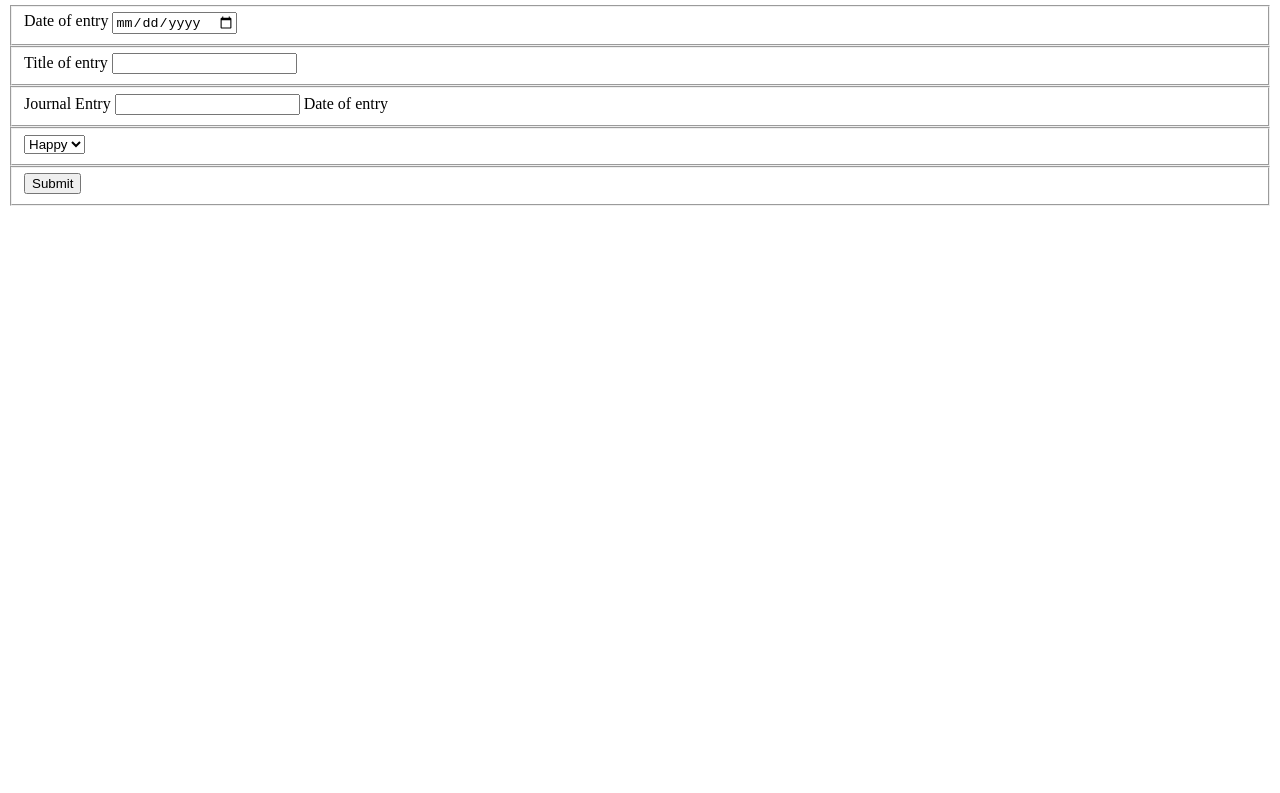
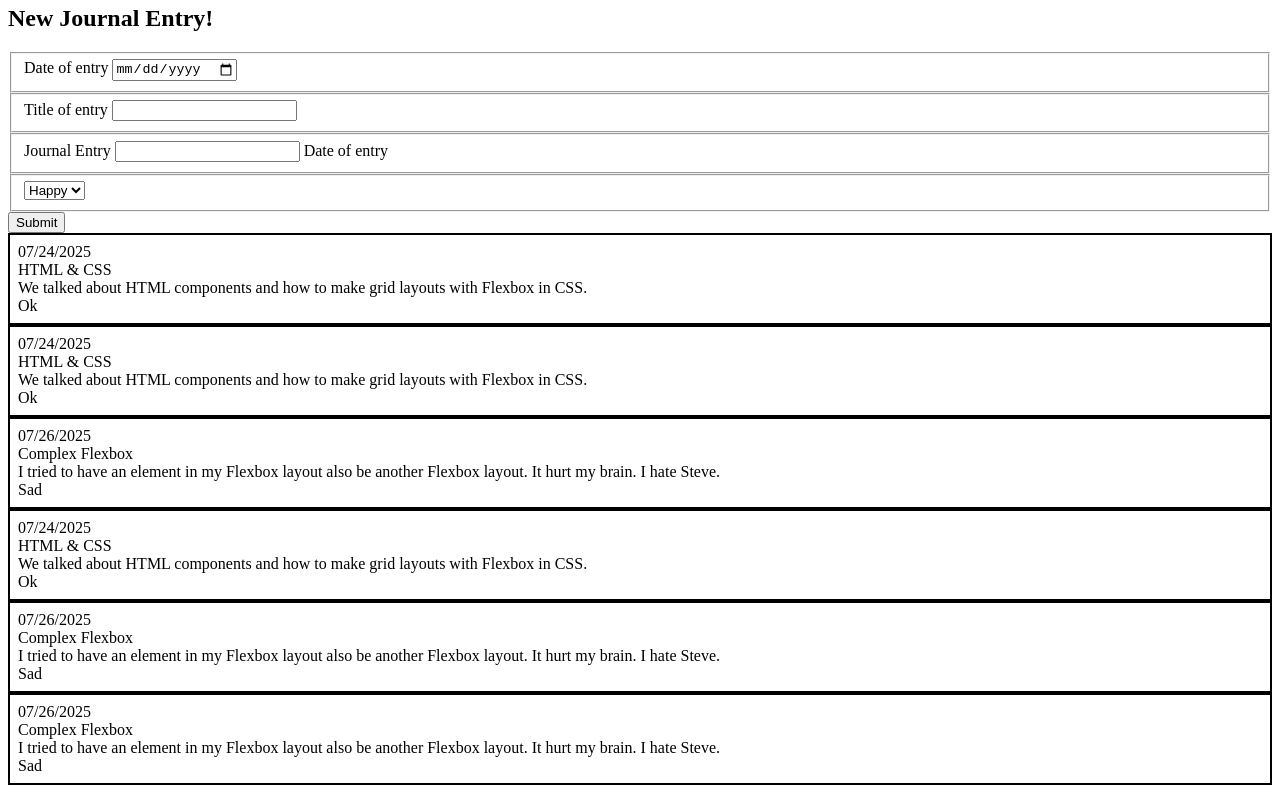
Before and after one commit to mswinkels09/Daily-Journal, a plain HTML site: page index.html in a window 1280 px wide. Shown: the part 88-881 px from the top of the page. Before the commit the page ends 800 px from the top, so only its background shows below. Drawn offline with Linux system fonts and the light colour scheme.

Commit message:
automated journal entry to DOM

```diff
--- a/index.html
+++ b/index.html
@@ -10,40 +10,45 @@
     <header class="header">
         <img class="logo" href="" alt="logo" />
         <section class="header__title">
-            <h1></h1>
+            <h1>Life on the Daily</h1>
         </section>
     </header>
     <main>
-        <h2>Life on the Daily</h2>
+        <article class="entry__form">
+            <h2>New Journal Entry!</h2>
             <form action="">
                 <fieldset>
                     <label for="journalDate">Date of entry</label>
-                <input type="date" name="journalDate" id="journalDate">
+                    <input type="date" name="journalDate" id="newJournalDate">
                 </fieldset>
                 <fieldset>
                     <label for="journalTitle">Title of entry</label>
-                <input type="text" name="journalTitle" id="journalTitle">
+                    <input type="text" name="journalTitle" id="newJournalTitle">
                 </fieldset>
                 <fieldset>
                     <label for="journalEntry">Journal Entry</label>
-                <input type="text" name="journalEntry" id="journalEntry">
+                    <input type="text" name="journalEntry" id="newJournalEntry">
                     <label for="journalDate">Date of entry</label>
                 </fieldset>
                 <fieldset>
-                <select name="journalMood" id="journalMood">
+                    <select name="journalMood" id="newJournalMood">
                         <option value="Happy">Happy</option>
                         <option value="Sad">Sad</option>
                         <option value="Angry">Angry</option>
                     </select>
                 </fieldset>
-            <fieldset>
-                <input type="submit" value="Submit">
-            </fieldset>
+                <input type="submit" value="Submit" class="button__submit">
             </form>
+        </article>
+        <article class="entries">
 
+        </article>
     </main>
     <footer>
 
     </footer>
+
+    <script type="module" src="./scripts/main.js"></script>
+
 </body>
 </html>
--- /dev/null
+++ b/scripts/JournalDataProvider.js
@@ -0,0 +1,31 @@
+const journal = [
+    {
+        id: 1,
+        date: "07/24/2025",
+        concept: "HTML & CSS",
+        entry: "We talked about HTML components and how to make grid layouts with Flexbox in CSS.",
+        mood: "Ok"
+    },
+    {
+        id: 2,
+        date: "07/26/2025",
+        concept: "Complex Flexbox",
+        entry: "I tried to have an element in my Flexbox layout also be another Flexbox layout. It hurt my brain. I hate Steve.",
+        mood: "Sad"
+    },
+    {
+        id: 3,
+        date: "07/26/2025",
+        concept: "Complex Flexbox",
+        entry: "I tried to have an element in my Flexbox layout also be another Flexbox layout. It hurt my brain. I hate Steve.",
+        mood: "Sad"
+    }
+]
+
+export const useJournalEntries = () => {
+    const sortedByDate = journal.sort(
+        (currentEntry, nextEntry) =>
+            Date.parse(currentEntry.date) - Date.parse(nextEntry.date)
+    )
+    return sortedByDate
+}
--- /dev/null
+++ b/scripts/JournalEntry.js
@@ -0,0 +1,9 @@
+export const JournalEntryComponent = (entry) =>{
+    return `
+        <section id="entry--${entry.id}" class="journalEntry">
+            <div class="entry__date">${entry.date}</div>
+            <div class="entry__concept">${entry.concept}</div>
+            <div class="entry__concept">${entry.entry}</div>
+            <div class="entry__concept">${entry.mood}</div>
+        </section>`
+}
--- /dev/null
+++ b/scripts/JournalList.js
@@ -0,0 +1,19 @@
+import {useJournalEntries} from "./JournalDataProvider.js"
+import {JournalEntryComponent} from "./JournalEntry.js"
+
+const entryLog = document.querySelector(".entries")
+
+export const JournalList = () => {
+    const entries = useJournalEntries()
+
+    let entryHTMLRepresentations = ""
+    for (const entry of entries) {
+        entryHTMLRepresentations += JournalEntryComponent(entry)
+
+
+        entryLog.innerHTML +=
+        `<article class="entries">
+            ${entryHTMLRepresentations}
+        </article>`
+    }
+}
--- /dev/null
+++ b/scripts/main.js
@@ -0,0 +1,3 @@
+import {JournalList} from "./JournalList.js"
+
+JournalList()
--- a/styles/main.css
+++ b/styles/main.css
@@ -0,0 +1,4 @@
+.journalEntry {
+    padding: 0.5em;
+    border: 2px solid black;
+}
```
Lines whose indentation alone changed are shown as unchanged.
